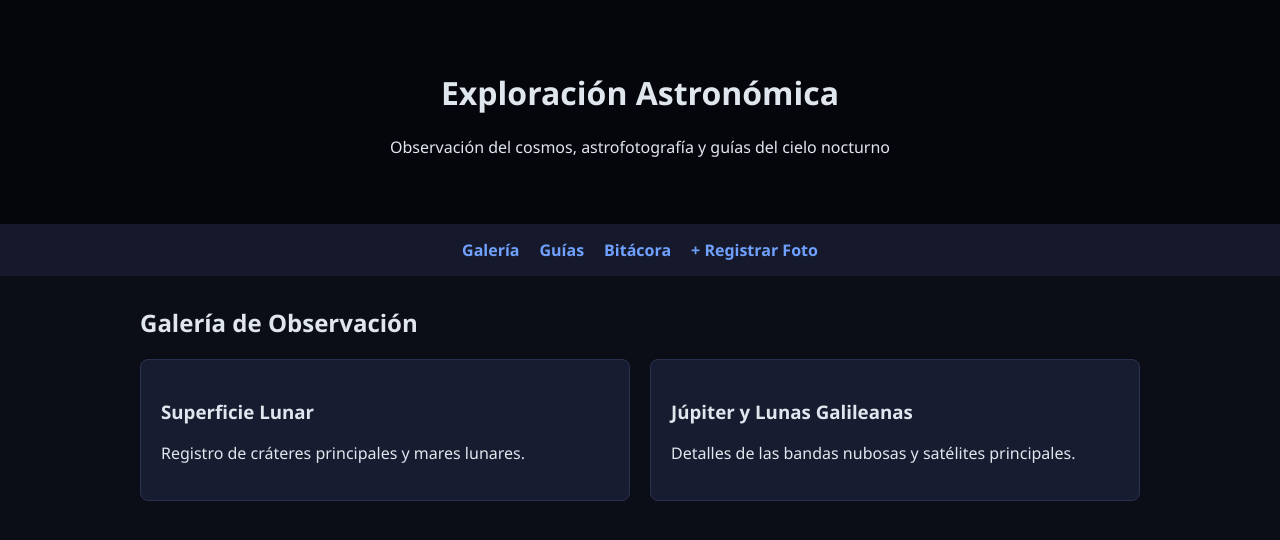
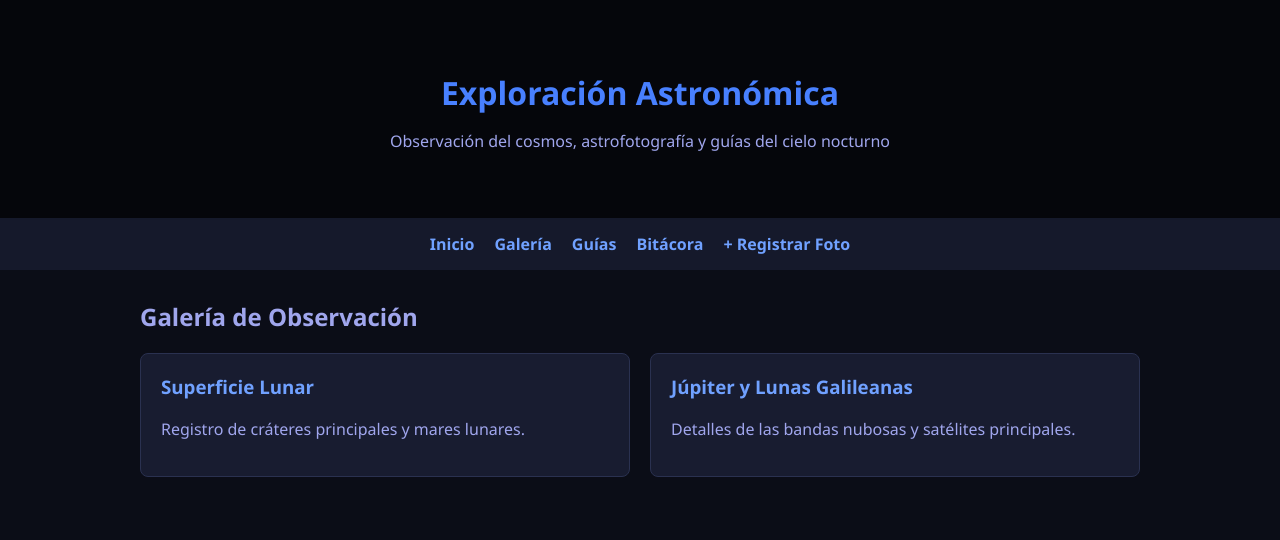
Before and after one commit to dl921294-collab/exploracion_astronomica, a PHP site: page / in a window 1280 px wide. Shown: the top 540 px of the page. Run offline with PHP 8.4, Linux system fonts and the light colour scheme.

Commit message:
Corregir meta viewport y estructurar navegacion en index.php

```diff
--- a/index.php
+++ b/index.php
@@ -9,12 +9,16 @@
             margin: 0;
             font-family: 'Segoe UI', Tahoma, Geneva, Verdana, sans-serif;
             background-color: #0b0d17;
-      color: #e0e6ed;
+            color: #a0a6ed;
         }
         header {
             background: linear-gradient(rgba(0,0,0,0.7), rgba(0,0,0,0.7)), #101426;
             padding: 50px 20px;
             text-align: center;
+        }
+        header h1 {
+            color: #4880ff;
+            margin-bottom: 10px;
         }
         nav {
             display: flex;
@@ -44,15 +48,21 @@
             padding: 20px;
             border: 1px solid #2a3150;
         }
+        .card h3 {
+            color: #70a1ff;
+            margin-top: 0;
+        }
     </style>
 </head>
 <body>
+
     <header>
         <h1>Exploración Astronómica</h1>
         <p>Observación del cosmos, astrofotografía y guías del cielo nocturno</p>
     </header>
 
     <nav>
+        <a href="index.php">Inicio</a>
         <a href="galeria.php">Galería</a>
         <a href="guias.php">Guías</a>
         <a href="bitacora.php">Bitácora</a>
@@ -74,5 +84,6 @@
             </div>
         </section>
     </main>
+
 </body>
 </html>
```
Lines whose indentation alone changed are shown as unchanged.
